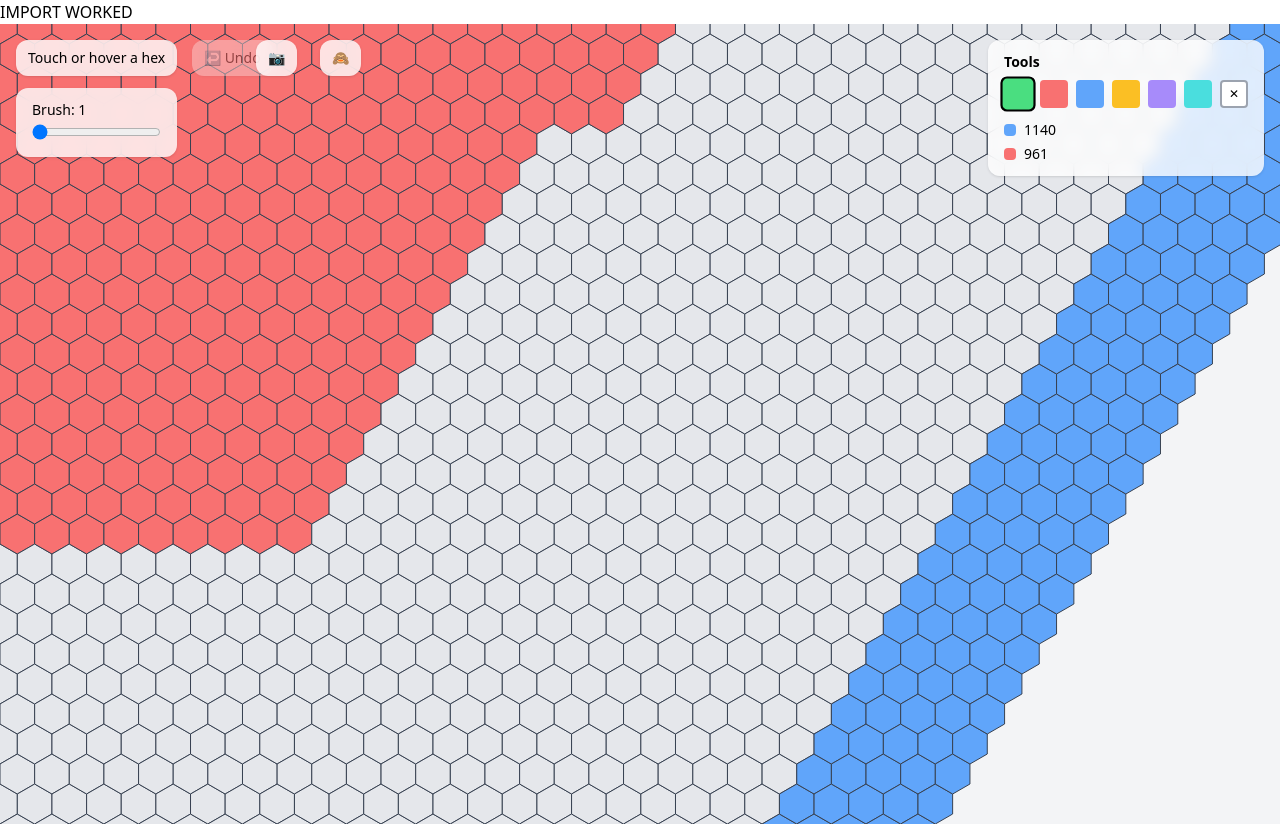
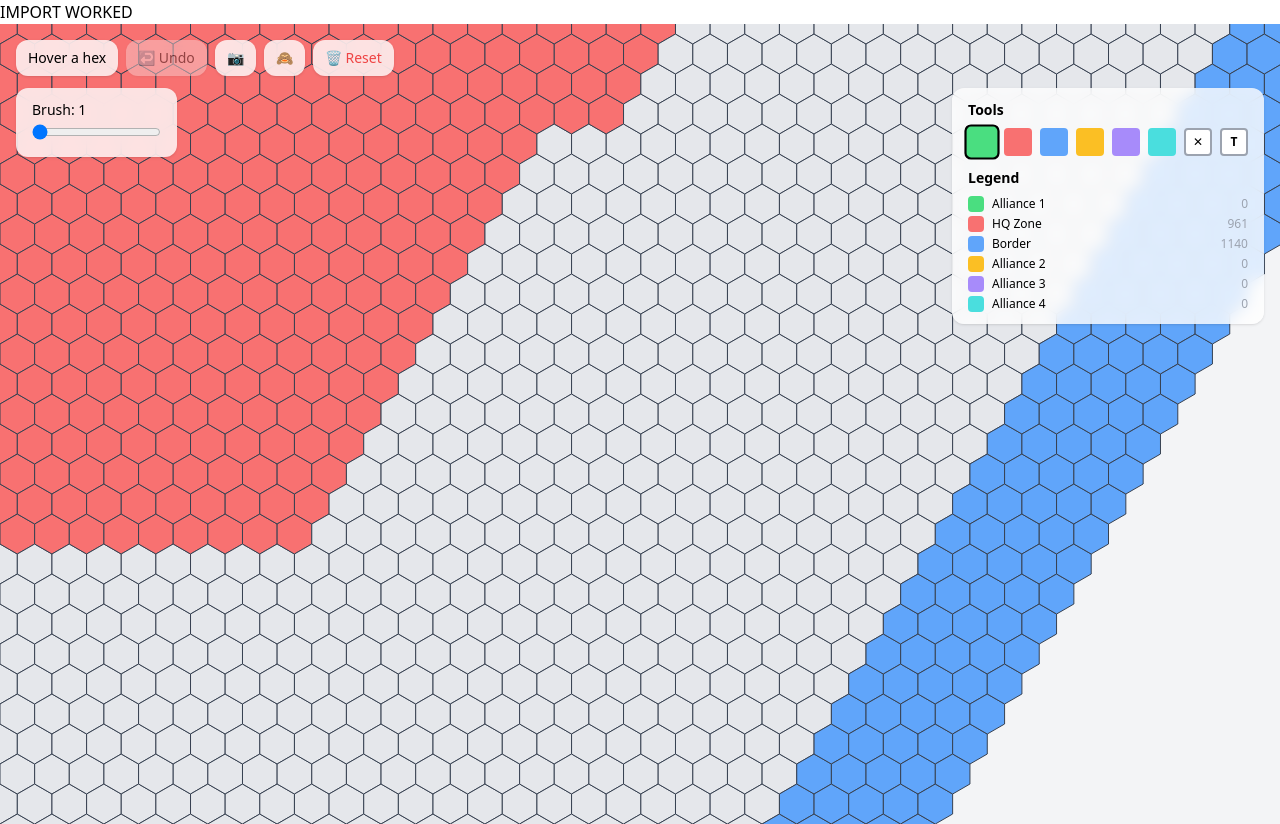
Before and after one commit to Ishant921/hex-grid, a React (Vite) app: page / in a window 1280 px wide. Built offline with nearby package versions, Linux system fonts and the light colour scheme.

Commit message:
add labels, legend, reset

```diff
--- a/src/HexGrid.jsx
+++ b/src/HexGrid.jsx
@@ -21,6 +21,16 @@ const PALETTE = [
 ];
 
 const ERASER = "ERASER";
+const LABEL_TOOL = "LABEL_TOOL";
+
+const DEFAULT_LEGEND = {
+  "#4ade80": "Alliance 1",
+  "#f87171": "HQ Zone",
+  "#60a5fa": "Border",
+  "#fbbf24": "Alliance 2",
+  "#a78bfa": "Alliance 3",
+  "#4ADEDE": "Alliance 4",
+};
 
 function buildInitialColors() {
   const range = 40;
@@ -78,14 +88,36 @@ export default function HexGrid() {
       return { ...PROTECTED };
     }
   });
+  const [labels, setLabels] = useState(() => {
+    try {
+      const saved = localStorage.getItem("hex-grid-labels");
+      return saved ? JSON.parse(saved) : {};
+    } catch {
+      return {};
+    }
+  });
+  const [legend, setLegend] = useState(() => {
+    try {
+      const saved = localStorage.getItem("hex-grid-legend");
+      return saved ? JSON.parse(saved) : { ...DEFAULT_LEGEND };
+    } catch {
+      return { ...DEFAULT_LEGEND };
+    }
+  });
   const [hovered, setHovered] = useState(null);
   const [brushSize, setBrushSize] = useState(1);
   const [selectedTool, setSelectedTool] = useState(PALETTE[0]);
   const [history, setHistory] = useState([]);
   const [exporting, setExporting] = useState(false);
   const [hideUI, setHideUI] = useState(false);
+  const [labelInput, setLabelInput] = useState(null);
+  const [labelText, setLabelText] = useState("");
+  const [editingLegend, setEditingLegend] = useState(null);
+  const [editingLegendText, setEditingLegendText] = useState("");
+  const [showReset, setShowReset] = useState(false);
 
   const lastTouchDist = useRef(null);
+  const labelInputRef = useRef(null);
 
   const size = baseSize * zoom;
 
@@ -94,6 +126,24 @@ export default function HexGrid() {
       localStorage.setItem("hex-grid-colors", JSON.stringify(colors));
     } catch {}
   }, [colors]);
+
+  useEffect(() => {
+    try {
+      localStorage.setItem("hex-grid-labels", JSON.stringify(labels));
+    } catch {}
+  }, [labels]);
+
+  useEffect(() => {
+    try {
+      localStorage.setItem("hex-grid-legend", JSON.stringify(legend));
+    } catch {}
+  }, [legend]);
+
+  useEffect(() => {
+    if (labelInput && labelInputRef.current) {
+      labelInputRef.current.focus();
+    }
+  }, [labelInput]);
 
   const axialToPixel = (q, r, hexSize) => {
     const x = hexSize * Math.sqrt(3) * (q + r / 2);
@@ -117,6 +167,13 @@ export default function HexGrid() {
   };
 
   const applyTool = (q, r) => {
+    if (selectedTool === LABEL_TOOL) {
+      const key = `${q},${r}`;
+      setLabelInput(key);
+      setLabelText(labels[key] || "");
+      return;
+    }
+
     const cells = getBrushCells(q, r, brushSize - 1);
     const freeCells = cells.filter(([cq, cr]) => !isProtected(`${cq},${cr}`));
     if (freeCells.length === 0) return;
@@ -140,6 +197,21 @@ export default function HexGrid() {
     });
   };
 
+  const handleLabelSubmit = () => {
+    if (!labelInput) return;
+    setLabels((prev) => {
+      const updated = { ...prev };
+      if (labelText.trim() === "") {
+        delete updated[labelInput];
+      } else {
+        updated[labelInput] = labelText.trim();
+      }
+      return updated;
+    });
+    setLabelInput(null);
+    setLabelText("");
+  };
+
   const handleUndo = () => {
     if (history.length === 0) return;
     const last = history[history.length - 1];
@@ -157,6 +229,12 @@ export default function HexGrid() {
     });
   };
 
+  const handleReset = () => {
+    setColors({ ...PROTECTED });
+    setLabels({});
+    setHistory([]);
+    setShowReset(false);
+  };
 
   const handleExport = async () => {
     setExporting(true);
@@ -168,7 +246,6 @@ export default function HexGrid() {
       const range = 40;
       const padding = 40;
 
-      // Calculate bounds
       let minX = Infinity, maxX = -Infinity;
       let minY = Infinity, maxY = -Infinity;
 
@@ -189,7 +266,6 @@ export default function HexGrid() {
       const offsetX = -minX + padding;
       const offsetY = -minY + padding;
 
-      // Build SVG string
       let hexSVG = "";
       for (let q = -range; q <= range; q++) {
         for (let r = -range; r <= range; r++) {
@@ -198,6 +274,7 @@ export default function HexGrid() {
           const { x, y } = axialToPixel(q, r, exportSize);
           const key = `${q},${r}`;
           const fill = colors[key] || "#e5e7eb";
+          const label = labels[key];
 
           const pts = [];
           for (let i = 0; i < 6; i++) {
@@ -208,13 +285,30 @@ export default function HexGrid() {
           }
 
           hexSVG += `<polygon points="${pts.join(" ")}" fill="${fill}" stroke="#374151" stroke-width="0.5"/>`;
+
+          if (label) {
+            hexSVG += `<text x="${x + offsetX}" y="${y + offsetY + 4}" text-anchor="middle" font-size="8" font-family="Arial" font-weight="bold" fill="#1f2937">${label}</text>`;
           }
         }
+      }
+
+      // Legend in export
+      let legendSVG = "";
+      const legendEntries = Object.entries(legend);
+      const usedColors = new Set(Object.values(colors));
+      const visibleLegend = legendEntries.filter(([color]) => usedColors.has(color));
+      visibleLegend.forEach(([color, name], i) => {
+        const lx = padding;
+        const ly = gridH - padding - (visibleLegend.length - i - 1) * 20;
+        legendSVG += `<rect x="${lx}" y="${ly - 10}" width="14" height="14" fill="${color}" rx="2"/>`;
+        legendSVG += `<text x="${lx + 20}" y="${ly}" font-size="12" font-family="Arial" fill="#1f2937">${name}</text>`;
+      });
 
       const svgString = `
         <svg xmlns="http://www.w3.org/2000/svg" width="${gridW}" height="${gridH}">
           <rect width="100%" height="100%" fill="#f3f4f6"/>
           ${hexSVG}
+          ${legendSVG}
         </svg>
       `;
 
@@ -340,10 +434,11 @@ export default function HexGrid() {
 
       const { x, y } = axialToPixel(q, r, size);
       const key = `${q},${r}`;
+      const label = labels[key];
 
       hexagons.push(
+        <g key={key}>
           <polygon
-          key={key}
             points={hexPoints(x, y, size)}
             fill={colors[key] || "#e5e7eb"}
             stroke="#374151"
@@ -354,13 +449,28 @@ export default function HexGrid() {
             onMouseEnter={() => setHovered({ q, r })}
             onMouseLeave={() => setHovered(null)}
           />
+          {label && (
+            <text
+              x={x}
+              y={y + 4}
+              textAnchor="middle"
+              fontSize={size * 0.4}
+              fontFamily="Arial"
+              fontWeight="bold"
+              fill="#1f2937"
+              pointerEvents="none"
+            >
+              {label}
+            </text>
+          )}
+        </g>
       );
     }
   }
 
   return (
     <div
-      className="w-full h-screen bg-gray-100 relative touch-none"
+      className="w-full h-screen bg-gray-100 relative touch-none overflow-hidden"
       onWheel={handleWheel}
       onMouseMove={handleMouseMove}
       onMouseUp={handleMouseUp}
@@ -370,34 +480,41 @@ export default function HexGrid() {
     >
       {!hideUI && (
         <>
-          <div className="absolute top-4 left-4 bg-white/80 backdrop-blur px-3 py-2 rounded-xl shadow text-sm">
-            {hovered ? `q: ${hovered.q}, r: ${hovered.r}` : "Touch or hover a hex"}
+          {/* Top bar */}
+          <div className="absolute top-4 left-4 right-4 flex gap-2 flex-wrap">
+            <div className="bg-white/80 backdrop-blur px-3 py-2 rounded-xl shadow text-sm">
+              {hovered ? `q: ${hovered.q}, r: ${hovered.r}` : "Hover a hex"}
             </div>
-
             <button
               onClick={handleUndo}
               disabled={history.length === 0}
-            className="absolute top-4 left-48 bg-white/80 backdrop-blur px-3 py-2 rounded-xl shadow text-sm disabled:opacity-40"
+              className="bg-white/80 backdrop-blur px-3 py-2 rounded-xl shadow text-sm disabled:opacity-40"
             >
               ↩ Undo
             </button>
-
             <button
               onClick={handleExport}
               disabled={exporting}
-            className="absolute top-4 left-64 bg-white/80 backdrop-blur px-3 py-2 rounded-xl shadow text-sm disabled:opacity-40"
+              className="bg-white/80 backdrop-blur px-3 py-2 rounded-xl shadow text-sm disabled:opacity-40"
             >
               {exporting ? "..." : "📷"}
             </button>
-
             <button
               onClick={handleHideUI}
-            className="absolute top-4 left-80 bg-white/80 backdrop-blur px-3 py-2 rounded-xl shadow text-sm"
+              className="bg-white/80 backdrop-blur px-3 py-2 rounded-xl shadow text-sm"
             >
               🙈
             </button>
+            <button
+              onClick={() => setShowReset(true)}
+              className="bg-white/80 backdrop-blur px-3 py-2 rounded-xl shadow text-sm text-red-500"
+            >
+              🗑 Reset
+            </button>
+          </div>
 
-          <div className="absolute top-4 right-4 bg-white/80 backdrop-blur px-4 py-3 rounded-xl shadow text-sm">
+          {/* Tools panel */}
+          <div className="absolute top-16 right-4 bg-white/80 backdrop-blur px-4 py-3 rounded-xl shadow text-sm max-h-[70vh] overflow-y-auto">
             <div className="mb-2 font-semibold">Tools</div>
             <div className="flex gap-2 mb-3 flex-wrap">
               {PALETTE.map((c) => (
@@ -414,18 +531,54 @@ export default function HexGrid() {
               >
                 ✕
               </button>
+              <button
+                onClick={() => setSelectedTool(LABEL_TOOL)}
+                className={`w-7 h-7 rounded border-2 border-gray-400 bg-white text-xs font-bold ${selectedTool === LABEL_TOOL ? "ring-2 ring-black scale-110" : ""}`}
+              >
+                T
+              </button>
             </div>
 
+            <div className="mb-2 font-semibold">Legend</div>
             <div className="space-y-1">
-              {Object.entries(counts).map(([color, count]) => (
+              {PALETTE.map((color) => (
                 <div key={color} className="flex items-center gap-2">
-                  <div className="w-3 h-3 rounded" style={{ background: color }} />
-                  <span>{count}</span>
+                  <div className="w-4 h-4 rounded flex-shrink-0" style={{ background: color }} />
+                  {editingLegend === color ? (
+                    <input
+                      autoFocus
+                      className="text-xs border rounded px-1 py-0.5 w-24"
+                      value={editingLegendText}
+                      onChange={(e) => setEditingLegendText(e.target.value)}
+                      onBlur={() => {
+                        setLegend((prev) => ({ ...prev, [color]: editingLegendText }));
+                        setEditingLegend(null);
+                      }}
+                      onKeyDown={(e) => {
+                        if (e.key === "Enter") {
+                          setLegend((prev) => ({ ...prev, [color]: editingLegendText }));
+                          setEditingLegend(null);
+                        }
+                      }}
+                    />
+                  ) : (
+                    <span
+                      className="text-xs cursor-pointer hover:underline"
+                      onClick={() => {
+                        setEditingLegend(color);
+                        setEditingLegendText(legend[color] || "");
+                      }}
+                    >
+                      {legend[color] || "Tap to name"}
+                    </span>
+                  )}
+                  <span className="text-xs text-gray-400 ml-auto">{counts[color] || 0}</span>
                 </div>
               ))}
             </div>
           </div>
 
+          {/* Brush size */}
           <div className="absolute top-16 left-4 bg-white/80 backdrop-blur px-4 py-3 rounded-xl shadow text-sm">
             <div className="mb-1">Brush: {brushSize}</div>
             <input
@@ -439,8 +592,63 @@ export default function HexGrid() {
         </>
       )}
 
+      {/* Label input popup */}
+      {labelInput && (
+        <div className="absolute inset-0 flex items-center justify-center z-50">
+          <div className="bg-white rounded-2xl shadow-xl px-6 py-5 w-72">
+            <div className="text-sm font-semibold mb-3">Add Label</div>
+            <input
+              ref={labelInputRef}
+              className="w-full border rounded-lg px-3 py-2 text-sm mb-3 outline-none focus:ring-2 focus:ring-blue-400"
+              placeholder="Type label..."
+              value={labelText}
+              onChange={(e) => setLabelText(e.target.value)}
+              onKeyDown={(e) => { if (e.key === "Enter") handleLabelSubmit(); }}
+            />
+            <div className="flex gap-2">
+              <button
+                onClick={handleLabelSubmit}
+                className="flex-1 bg-blue-500 text-white rounded-lg py-2 text-sm font-semibold"
+              >
+                Save
+              </button>
+              <button
+                onClick={() => { setLabelInput(null); setLabelText(""); }}
+                className="flex-1 bg-gray-100 rounded-lg py-2 text-sm"
+              >
+                Cancel
+              </button>
+            </div>
+          </div>
+        </div>
+      )}
+
+      {/* Reset confirm popup */}
+      {showReset && (
+        <div className="absolute inset-0 flex items-center justify-center z-50">
+          <div className="bg-white rounded-2xl shadow-xl px-6 py-5 w-72">
+            <div className="text-sm font-semibold mb-2">Reset map?</div>
+            <div className="text-xs text-gray-500 mb-4">This will clear all your painted hexes and labels. Protected zones stay.</div>
+            <div className="flex gap-2">
+              <button
+                onClick={handleReset}
+                className="flex-1 bg-red-500 text-white rounded-lg py-2 text-sm font-semibold"
+              >
+                Yes, Reset
+              </button>
+              <button
+                onClick={() => setShowReset(false)}
+                className="flex-1 bg-gray-100 rounded-lg py-2 text-sm"
+              >
+                Cancel
+              </button>
+            </div>
+          </div>
+        </div>
+      )}
+
       {exporting && (
-        <div className="absolute inset-0 flex items-center justify-center">
+        <div className="absolute inset-0 flex items-center justify-center z-50">
           <div className="bg-white/90 px-6 py-4 rounded-xl shadow text-sm font-semibold">
             Generating image...
           </div>
```
Lines whose indentation alone changed are shown as unchanged.
